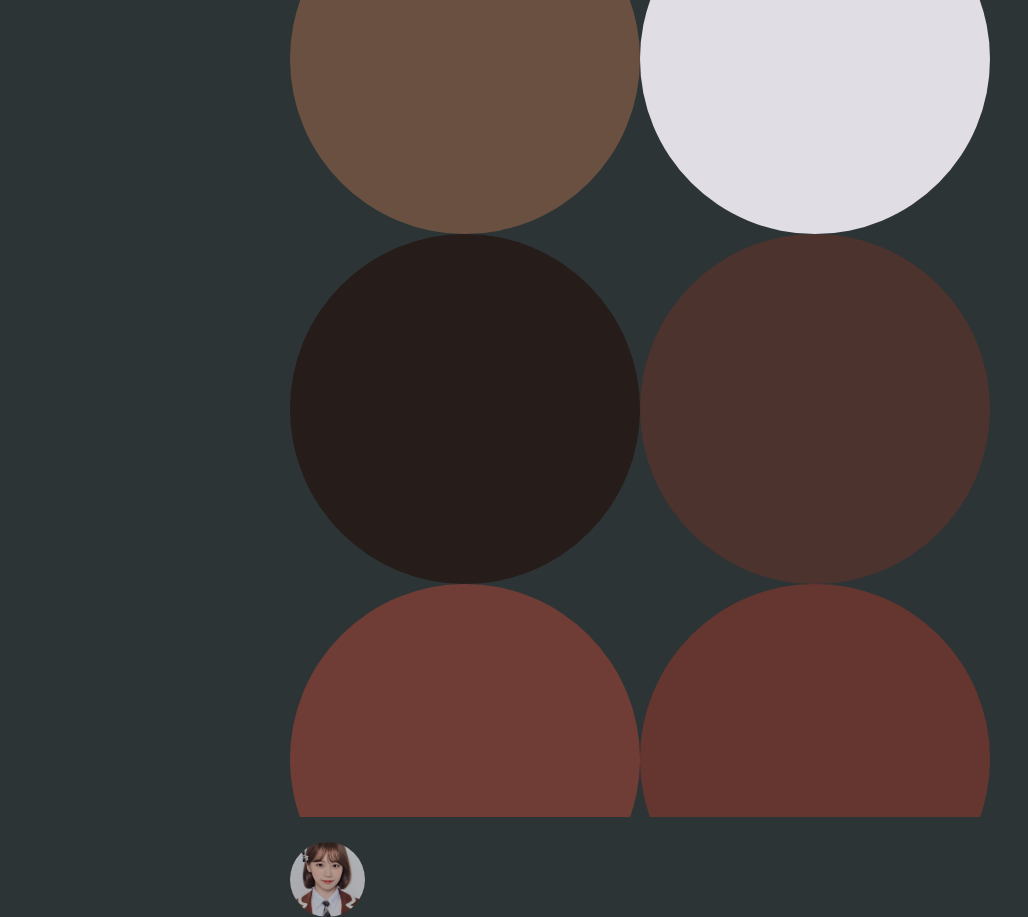
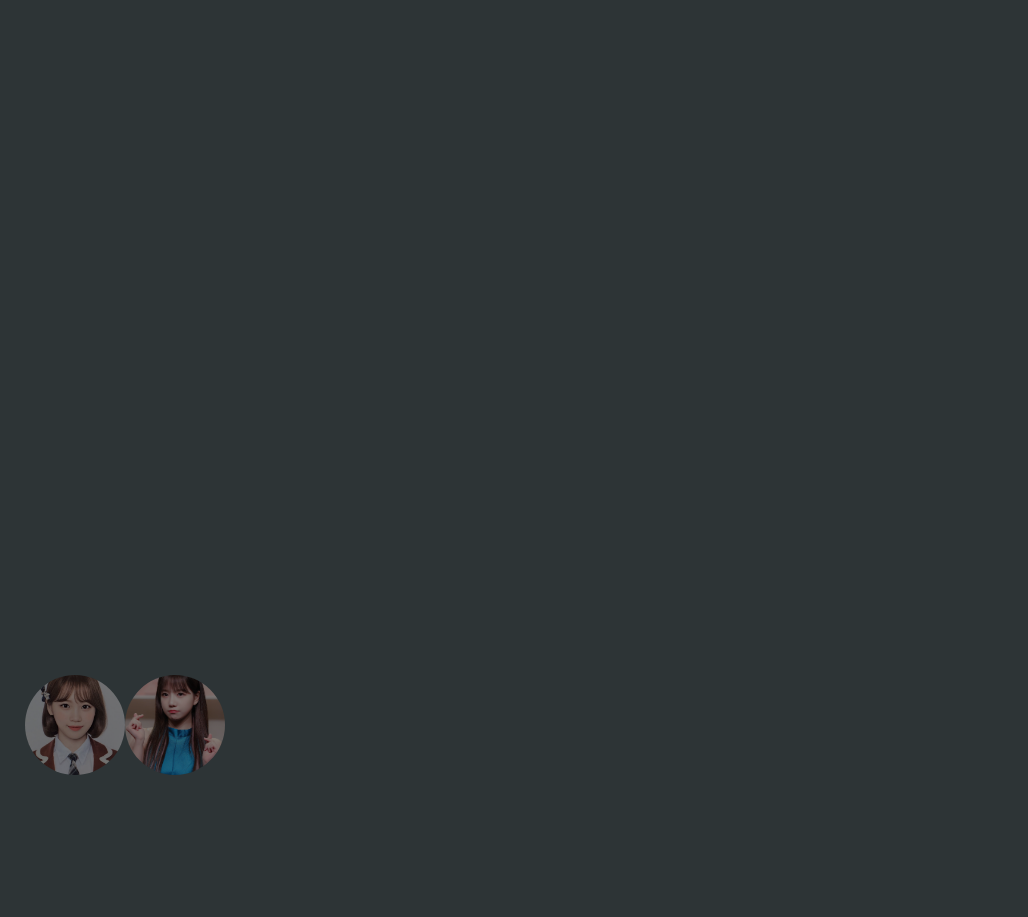
Before and after one commit to dayongbz/slime-react-ts, a React (Create React App) app: page / in a window 1280 px wide. Shown: the whole page, without its empty margins (0-1028 px from the left). After the commit the page ends 800 px from the top, so only its background shows below. Built offline with nearby package versions, Linux system fonts and the light colour scheme.

Commit message:
add profile logic

```diff
--- a/src/App.css
+++ b/src/App.css
@@ -38,24 +38,27 @@ canvas {
 }
 
 #profile-wrapper {
-  margin-top: 25px;
+  width: 100vw;
+  position: fixed;
+  bottom: 0;
+  display: flex;
+  padding: 25px;
 }
 
 .profile {
-  width: 75px;
-  height: 75px;
+  width: 100px;
+  height: 100px;
   border-radius: 100%;
   background-repeat: no-repeat;
   background-size: 100%;
   background-position: center;
   cursor: pointer;
-  filter: brightness(0.8);
+  filter: brightness(0.5);
   transition: background-size 0.3s, filter 0.3s;
 }
 
-.profile,
-.selected {
-  filter: brightness(0.8);
+.profile.selected {
+  filter: brightness(1);
 }
 
 .profile:hover {
--- a/src/App.tsx
+++ b/src/App.tsx
@@ -7,10 +7,11 @@ import Profile from "./components/Profile";
 const App = memo(() => {
   const [name, setName] = useState<string>("chaewon");
   const [initialDotSize, setInitialDotSize] = useState<number>(0);
-  const [screenSize, setScreenSize] = useState<object>({ width: 0, height: 0 });
+  const [screenSize, setScreenSize] = useState<Array<number>>([0, 0]);
   const [ctxState, setCtxState] = useState<CanvasRenderingContext2D>();
   const dotWrapperRef = useRef<HTMLDivElement>(null);
   const canvasRef = useRef<HTMLCanvasElement>(null);
+  const imgRef = useRef<HTMLImageElement>(null);
 
   const setDotWrapper = (imgWidth: number, imgHeight: number) => {
     // set dot-wrapper size
@@ -36,12 +37,32 @@ const App = memo(() => {
     return ctx;
   };
 
-  const imgOnLoad = (e: any) => {
+  const reset = () => {
+    if (dotWrapperRef.current) {
+      const parent = dotWrapperRef.current;
+      while (parent.firstChild) {
+        parent.removeChild(parent.firstChild);
+      }
+    }
+  };
+
+  const imgOnLoad = () => {
     // when img is loaded, init system
-    if (canvasRef.current && e.target) {
+    if (canvasRef.current && imgRef.current) {
       const canvas = canvasRef.current as HTMLCanvasElement;
-      const img = e.target as HTMLImageElement;
-      const { width, height } = img;
+      const img = imgRef.current as HTMLImageElement;
+      let { width, height } = img;
+      if (width < height) {
+        if (width > screenSize[0] * 0.8) {
+          height = (height / width) * screenSize[0] * 0.8;
+          width = screenSize[0] * 0.8;
+        }
+        // if (height > screenSize[1] * 0.5) {
+        //   width = (width / height) * screenSize[1] * 0.5;
+        //   height = screenSize[1] * 0.5;
+        // }
+      } else if (width > height) {
+      }
       setCanvas(canvas, img, width, height);
       setDotWrapper(width, height);
       setInitialDotSize(350);
@@ -50,31 +71,38 @@ const App = memo(() => {
 
   useEffect(() => {
     // when document is loaded, set screenSize state at once
-    setScreenSize({
-      width: window.innerWidth,
-      height: window.innerHeight,
-    });
+    setScreenSize([window.innerWidth, window.innerHeight]);
     window.addEventListener("resize", () => {
-      setScreenSize({
-        width: window.innerWidth,
-        height: window.innerHeight,
-      });
+      setScreenSize([window.innerWidth, window.innerHeight]);
     });
   }, []);
 
   return (
-    <div id="main-wrapper">
-      <img onLoad={imgOnLoad} alt="chaewon" src={`./img/${name}.jpg`}></img>
-      <canvas ref={canvasRef}></canvas>
-      <div ref={dotWrapperRef} className="wrapper" id="dot-wrapper">
-        {[1, 2, 3, 4, 5, 6].map((item) => (
-          <Dot size={initialDotSize} ctx={ctxState} key={item.toString()} />
-        ))}
+    <>
+      <div id="main-wrapper">
+        <img
+          onLoad={imgOnLoad}
+          alt="chaewon"
+          src={`./img/${name}.jpg`}
+          ref={imgRef}
+        ></img>
+        <canvas ref={canvasRef}></canvas>
+        <div ref={dotWrapperRef} className="wrapper" id="dot-wrapper">
+          {[1, 2, 3, 4, 5, 6].map((item) => (
+            <Dot
+              size={initialDotSize}
+              ctx={ctxState}
+              key={item.toString()}
+              name={name}
+            />
+          ))}
+        </div>
       </div>
       <div id="profile-wrapper">
-        <Profile name={name} />
+        <Profile name="chaewon" setName={setName} />
+        <Profile name="joyuri" setName={setName} />
       </div>
-    </div>
+    </>
   );
 });
 
--- a/src/components/Dot.tsx
+++ b/src/components/Dot.tsx
@@ -1,6 +1,6 @@
 import React, { useRef, useEffect, useState, memo } from "react";
 
-const Dot = memo((props: any) => {
+const Dot = memo(({ ctx, size, name }: any) => {
   const [dots, setDots] = useState<Array<any>>([]);
   const dotRef = useRef<HTMLDivElement>(null);
 
@@ -19,24 +19,20 @@ const Dot = memo((props: any) => {
       const dot = dotRef.current;
       let x = dot.offsetLeft + dot.offsetWidth / 2,
         y = dot.offsetTop + dot.offsetHeight / 2;
-      if (props.ctx) {
-        const colorData = props.ctx.getImageData(x, y, 1, 1).data;
+      if (ctx) {
+        const colorData = ctx.getImageData(x, y, 1, 1).data;
         dot.style.backgroundColor = `rgb(${colorData[0]},${colorData[1]},${colorData[2]})`;
       }
       if (dot.clientWidth >= 20) {
         dot.addEventListener("mouseenter", onMouseEnter, { once: true });
       }
     }
-  }, [props.size, props.ctx]);
+  }, [size, ctx, name]);
   return (
-    <div
-      ref={dotRef}
-      className="dot"
-      style={{ width: props.size, height: props.size }}
-    >
+    <div ref={dotRef} className="dot" style={{ width: size, height: size }}>
       {dots.map((item) => {
         return (
-          <Dot size={props.size / 2} key={item.toString()} ctx={props.ctx} />
+          <Dot size={size / 2} key={item.toString()} ctx={ctx} name={name} />
         );
       })}
     </div>
--- a/src/components/Profile.tsx
+++ b/src/components/Profile.tsx
@@ -1,10 +1,14 @@
 import React, { memo } from "react";
 
-const Profile = memo((props: any) => {
+const Profile = memo(({ name, setName }: any) => {
+  const onClick = () => {
+    setName(name);
+  };
   return (
     <div
+      onClick={onClick}
       className="profile"
-      style={{ backgroundImage: `url(./img/${props.name}.jpg)` }}
+      style={{ backgroundImage: `url(./img/${name}.jpg)` }}
     ></div>
   );
 });
```
Also changed, not shown: public/img/joyuri.jpg (added).
